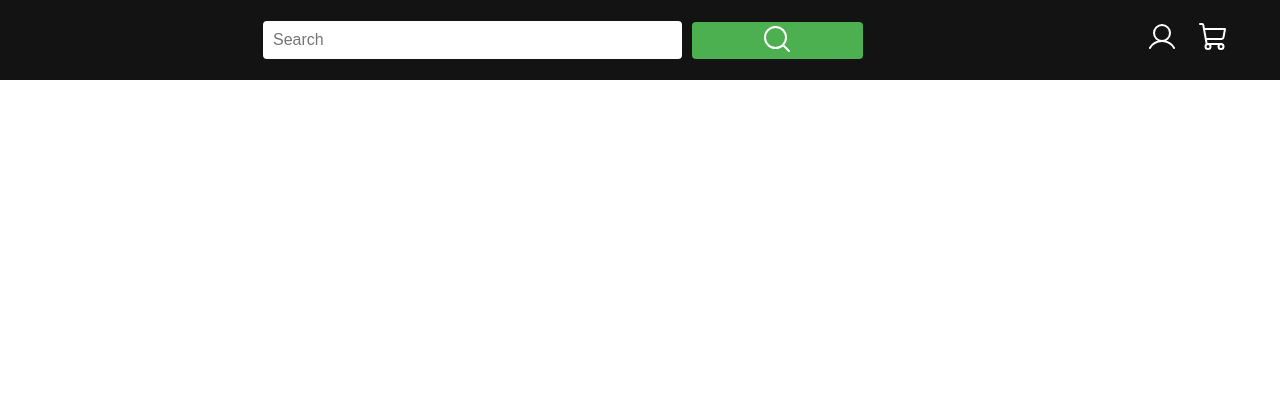
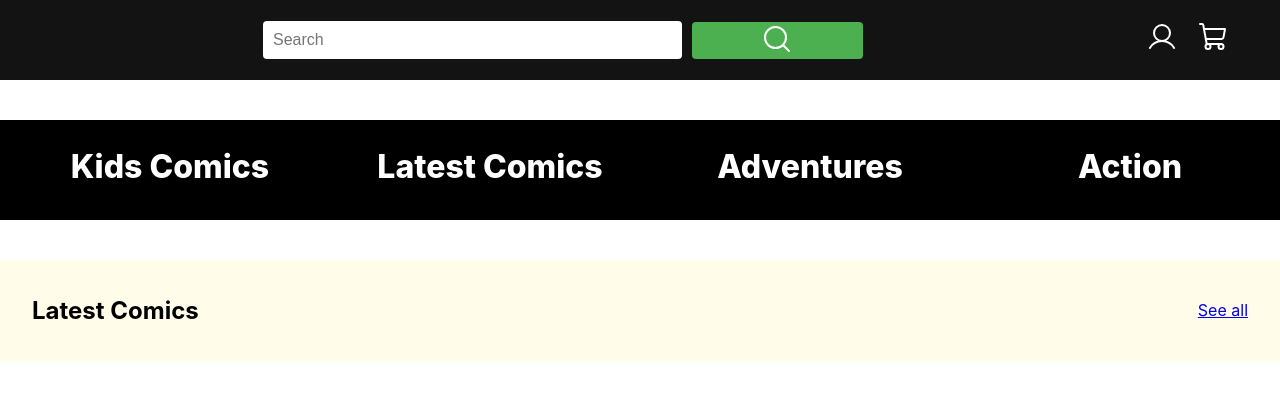
Before and after one commit to ComicZone/Comic-Zone-Client, a React (Create React App) app: page / in a window 1280 px wide. Shown: the top 400 px of the page. Built offline with nearby package versions, Linux system fonts and the light colour scheme.

Commit message:
Completed the banner section section

```diff
--- a/package.json
+++ b/package.json
@@ -14,6 +14,7 @@
     "react-router-dom": "^6.10.0",
     "react-scripts": "5.0.1",
     "react-slick": "^0.29.0",
+    "slick-carousel": "^1.8.1",
     "web-vitals": "^2.1.4"
   },
   "scripts": {
--- a/src/Components/Banner.jsx
+++ b/src/Components/Banner.jsx
@@ -1,9 +1,49 @@
 import React from "react";
 import "../Stylesheets/Banner.css";
+import Slider from "react-slick";
+import "slick-carousel/slick/slick.css";
+import "slick-carousel/slick/slick-theme.css";
 
 const Banner = () => {
+  const settings = {
+    dots: false,
+    autoplay: true,
+    autoplayspeed: 4000,
+    infinite: true,
+    speed: 500,
+    slidesToShow: 4,
+    slidesToScroll: 1,
+    responsive: [
+      {
+        breakpoint: 1024,
+        settings: {
+          slidesToShow: 3,
+          slidesToScroll: 3,
+          infinite: true,
+          dots: true,
+        },
+      },
+      {
+        breakpoint: 600,
+        settings: {
+          slidesToShow: 2,
+          slidesToScroll: 2,
+          initialSlide: 2,
+        },
+      },
+      {
+        breakpoint: 480,
+        settings: {
+          slidesToShow: 1,
+          slidesToScroll: 1,
+        },
+      },
+    ],
+  };
+
   return (
-    <section className="categories">
+    <section className="banner-container">
+      <Slider {...settings}>
         <div className="individual-slides">
           <h2 className="slide-text">comics</h2>
         </div>
@@ -25,6 +65,7 @@ const Banner = () => {
         <div className="individual-slides">
           <h2 className="slide-text">Romance</h2>
         </div>
+      </Slider>
     </section>
   );
 };
--- a/src/Components/Latest_comics.jsx
+++ b/src/Components/Comics.jsx
@@ -1,6 +1,7 @@
 import React from 'react'
-// import {track} from "../"
-const Latest_comics = () => {
+import "../Stylesheets/Comics.css"
+
+const Comics = () => {
   return (
     <section className='latest-comics'>
       <div className="container">
@@ -8,10 +9,9 @@ const Latest_comics = () => {
             <h2 className="comic_header">Latest Comics</h2>
             <a href="#"> <span className='comic_link'>See all</span></a>
         </div>
-        div.comic_display
       </div>
     </section>
   )
 }
 
-export default Latest_comics
+export default Comics
--- a/src/Pages/Homepage.jsx
+++ b/src/Pages/Homepage.jsx
@@ -1,10 +1,12 @@
 import React from "react";
 import Banner from "../Components/Banner";
+import Comics from "../Components/Comics";
 
 const Homepage = () => {
   return (
     <main>
       <Banner />
+      <Comics />
     </main>
   );
 };
--- a/src/Stylesheets/Banner.css
+++ b/src/Stylesheets/Banner.css
@@ -1,9 +1,10 @@
-.banner {
+.banner-container {
   min-height: 100px;
   width: 100%;
   background-color: #000000;
   color: #ffffff;
-  margin :40px 0;
+  margin: 40px 0;
+  overflow: hidden;
 }
 
 .individual-slides {
@@ -14,4 +15,7 @@
   font-size: 32px;
   font-weight: 800;
   color: #ffffff;
+  text-transform: capitalize;
+  cursor: pointer;
+  transition: 0.3s all ease-in-out;
 }
--- /dev/null
+++ b/src/Stylesheets/Comics.css
@@ -0,0 +1,11 @@
+.latest-comics {
+  background-color: #fffdea;
+  padding: 1rem 0;
+}
+
+.latest_comics_title {
+  display: flex;
+  align-items: center;
+  justify-content: space-between;
+  padding: 0 2rem;
+}
```
Also changed, not shown: src/Stylesheets/Latest_Comics.css (deleted), 1 other file (tests, documents, lock files or other folders). Lines whose indentation alone changed are shown as unchanged.
